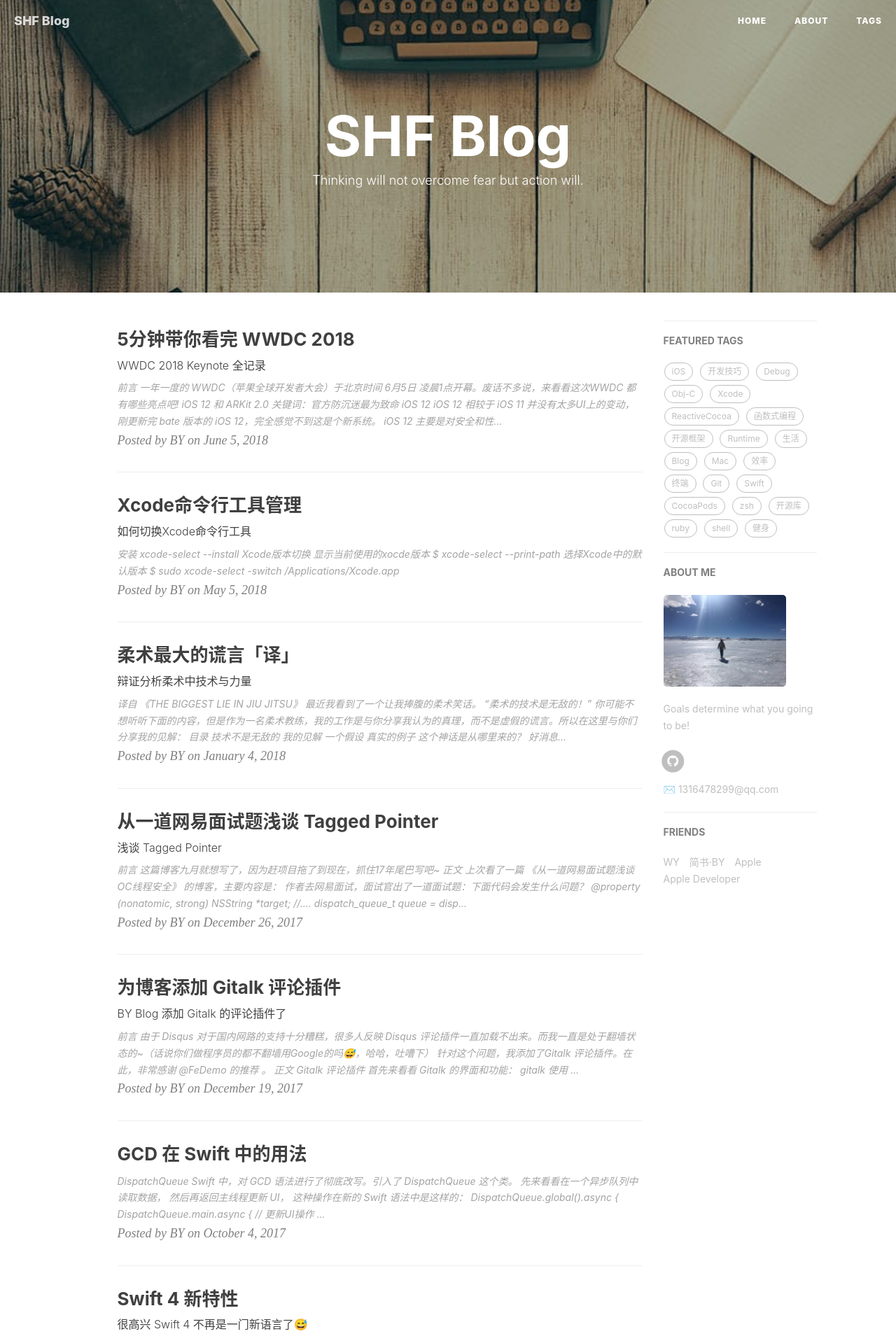
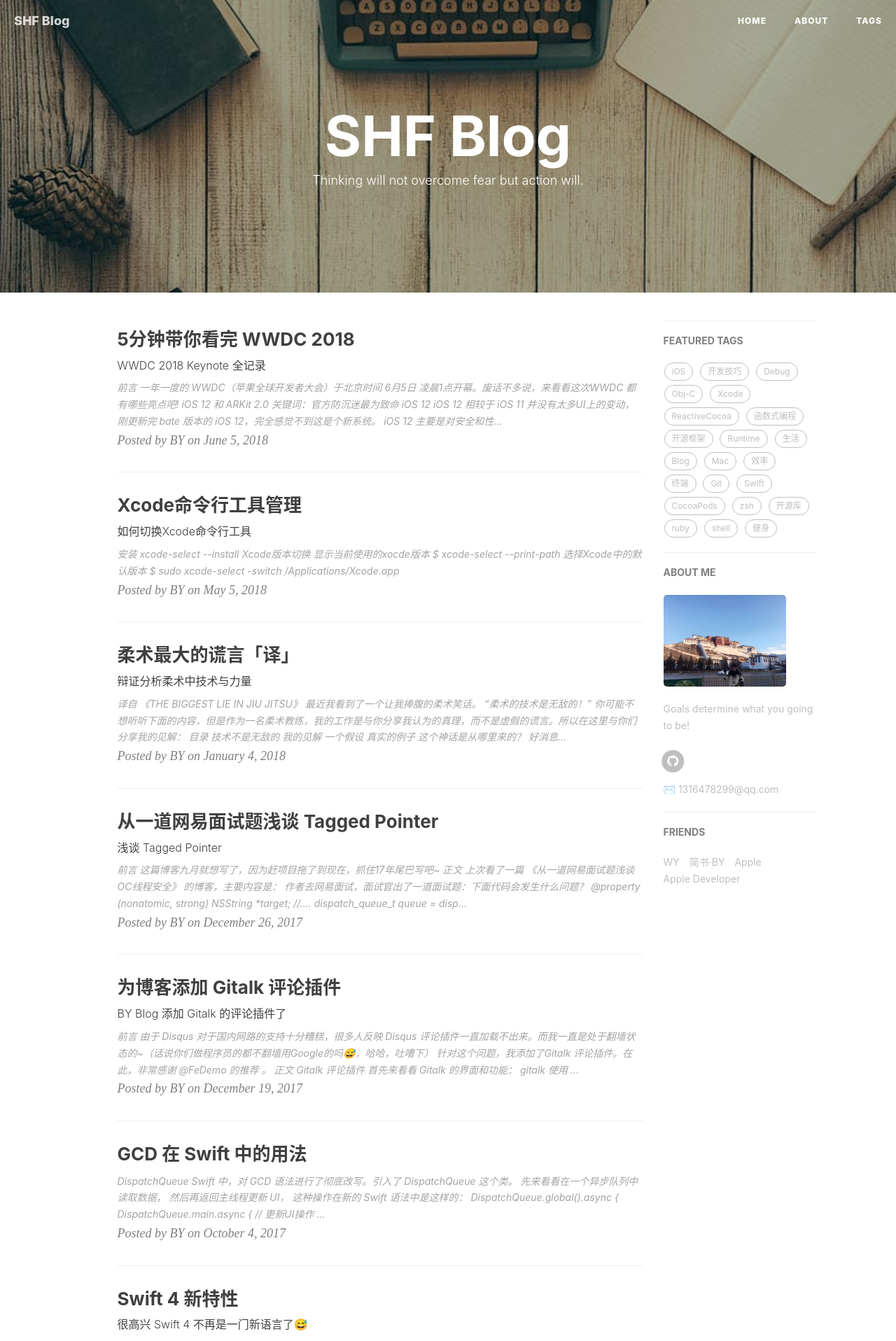
Before and after one commit to shfshf/shfshf.github.io, a Jekyll site: the page built from index.html, in a window 1280 px wide. Shown: the top 1916 px of the page at 70% size. Built offline with Jekyll 4.4.1, drawn with Linux system fonts in a browser that asks for light colours; nearby versions of some CDN libraries; the list of posts is cut into pages by our own code; comment, search, counter and statistics services are not loaded.

Commit message:
个人主页

```diff
--- a/_config.yml
+++ b/_config.yml
@@ -12,7 +12,7 @@ github_repo: "https://github.com/shfshf/shfshf.github.io.git" # you code reposit
 # Sidebar settings
 sidebar: true                           # whether or not using Sidebar.
 sidebar-about-description: "Goals determine what you going to be!"
-sidebar-avatar: img/shf.jpg      # use absolute URL, seeing it's used in both `/` and `/about/`
+sidebar-avatar: img/shf.png      # use absolute URL, seeing it's used in both `/` and `/about/`
 
 
 
```
Also changed, not shown: about/img/shf.png (added), img/shf.png (added).
